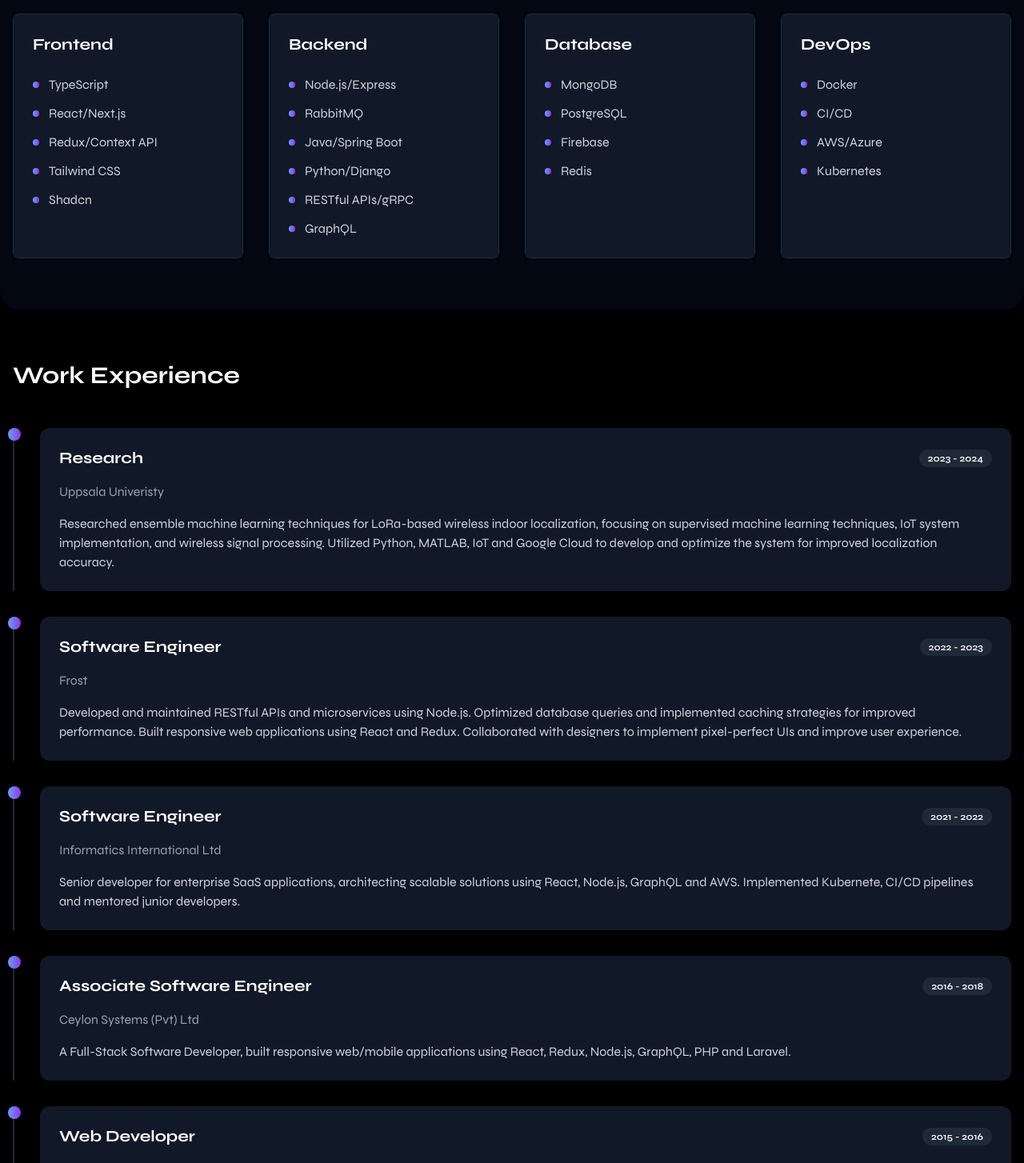
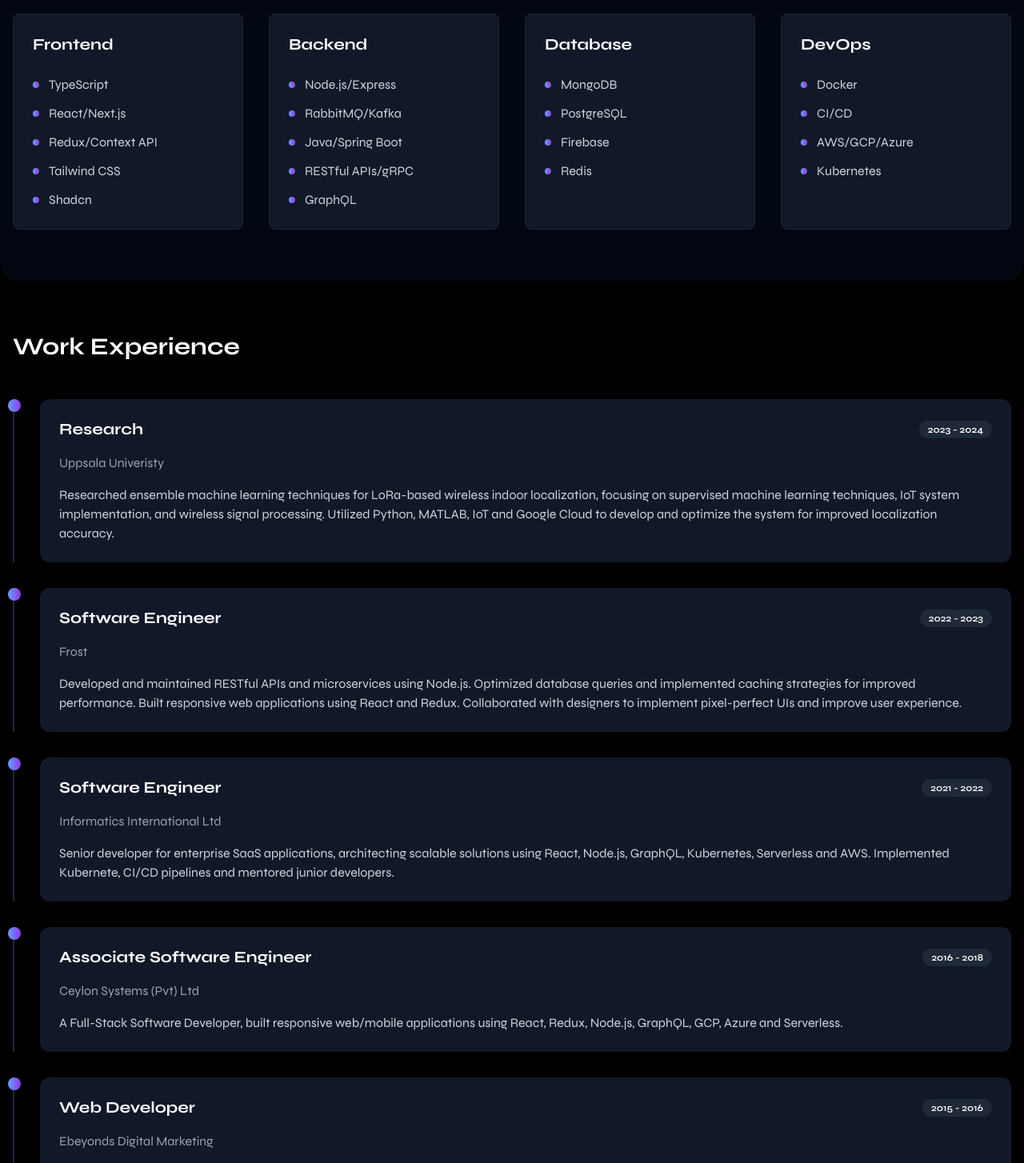
Before and after one commit to ViduminiKulathunga/vidu-portfolio, a Next.js app: page / in a window 1280 px wide. Shown: the part 2300-3754 px from the top of the page at 80% size. Built offline with nearby package versions, Linux system fonts and the light colour scheme.

Commit message:
experience modified

```diff
--- a/app/page.js
+++ b/app/page.js
@@ -26,9 +26,8 @@ export default function Home() {
       category: "Backend",
       items: [
         "Node.js/Express",
-        "RabbitMQ",
+        "RabbitMQ/Kafka",
         "Java/Spring Boot",
-        "Python/Django",
         "RESTful APIs/gRPC",
         "GraphQL",
       ],
@@ -39,7 +38,7 @@ export default function Home() {
     },
     {
       category: "DevOps",
-      items: ["Docker", "CI/CD", "AWS/Azure", "Kubernetes"],
+      items: ["Docker", "CI/CD", "AWS/GCP/Azure", "Kubernetes"],
     },
   ];
 
@@ -64,14 +63,14 @@ export default function Home() {
       company: "Informatics International Ltd",
       period: "2021 - 2022",
       description:
-        "Senior developer for enterprise SaaS applications, architecting scalable solutions using React, Node.js, GraphQL and AWS. Implemented Kubernete, CI/CD pipelines and mentored junior developers.",
+        "Senior developer for enterprise SaaS applications, architecting scalable solutions using React, Node.js, GraphQL, Kubernetes, Serverless  and AWS. Implemented Kubernete, CI/CD pipelines and mentored junior developers.",
     },
     {
       role: "Associate Software Engineer",
       company: "Ceylon Systems (Pvt) Ltd",
       period: "2016 - 2018",
       description:
-        "A Full-Stack Software Developer, built responsive web/mobile applications using React, Redux, Node.js, GraphQL, PHP and Laravel.",
+        "A Full-Stack Software Developer, built responsive web/mobile applications using React, Redux, Node.js, GraphQL, GCP, Azure and Serverless.",
     },
     {
       role: "Web Developer",
```
